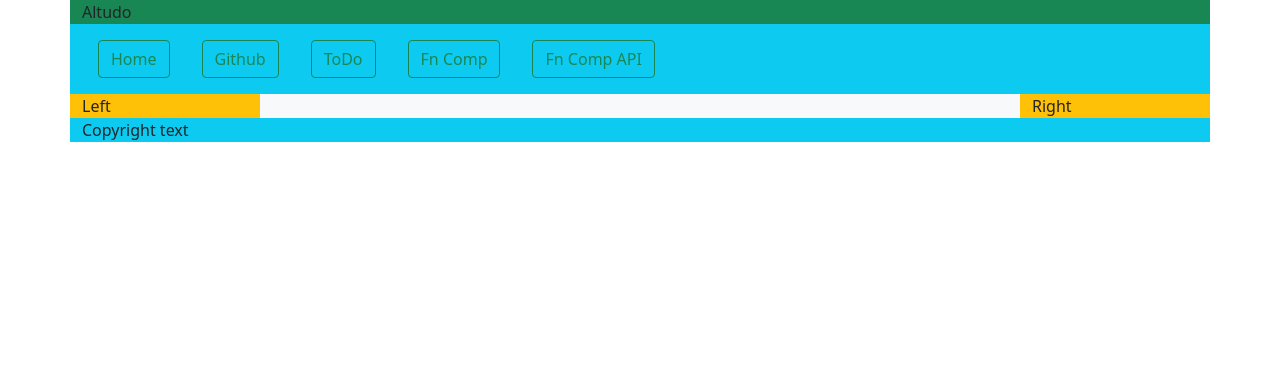
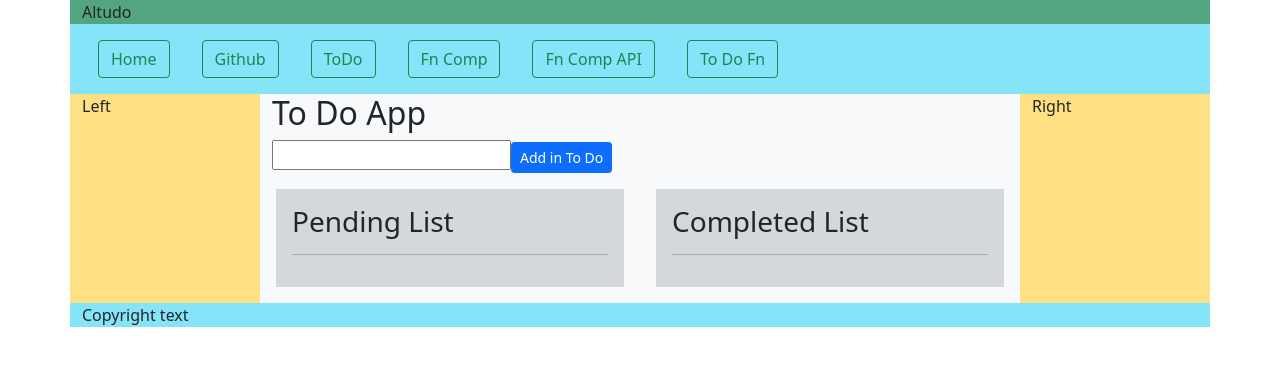
Before and after one commit to deepak104080/cetpa_react, a React (Create React App) app: page /todofn in a window 1280 px wide. Shown: the top 366 px of the page. Built offline with nearby package versions, Linux system fonts and the light colour scheme.

Commit message:
25th April 2022 - Session

```diff
--- a/package.json
+++ b/package.json
@@ -7,6 +7,7 @@
     "@testing-library/react": "^12.1.4",
     "@testing-library/user-event": "^13.5.0",
     "bootstrap": "^5.1.3",
+    "nanoid": "^3.3.3",
     "react": "^18.0.0",
     "react-bootstrap": "^2.3.0",
     "react-dom": "^18.0.0",
--- a/src/App.js
+++ b/src/App.js
@@ -12,6 +12,7 @@
 import FnComp from './FnComp';
 import FnCompAPI from './FnCompAPI';
 import GitHub from './GitHub';
+import ToDoFn from './ToDoFn';
 
 function App() {
 
@@ -24,7 +25,7 @@
 
         <MenuBar/>
         <div className='row'>
-            <div className='col-sm-12 col-lg-2 bg-warning'>Left</div>
+            <div className='col-sm-12 col-lg-2 bg-warning bg-opacity-50'>Left</div>
             <div className='col-sm-12 col-lg-8 bg-light'>
               <Routes>
                 <Route path='/' element = {<Home/>}/>
@@ -33,9 +34,10 @@
                 <Route path='/todo' element = {<ToDo/>}/>
                 <Route path='/fn' element = {<FnComp/>}/>
                 <Route path='/fnapi' element = {<FnCompAPI/>}/>
+                <Route path='/todofn' element = {<ToDoFn/>}/>
               </Routes>
             </div>
-            <div className='col-sm-12 col-lg-2 bg-warning'>Right</div>
+            <div className='col-sm-12 col-lg-2 bg-warning bg-opacity-50'>Right</div>
         </div>
 
         <Footer/>
--- /dev/null
+++ b/src/ToDoFn.js
@@ -0,0 +1,88 @@
+import React, { useEffect, useState } from 'react';
+import {nanoid} from 'nanoid';
+
+
+const ToDoFn = () => {
+    const [input_val, setInput] = useState('');
+    const [toDoList, setToDoList] = useState([]); // array of objects - id, todotext, status
+
+    const handleChange = (e) => {
+        setInput(e.target.value);
+    }
+    const handleClick = () => {
+        let temp = {
+            // id: parseInt(Math.random()*10000),
+            id: nanoid(),
+            todotext: input_val,
+            status: false
+        }
+        setToDoList([...toDoList, temp]);
+        setInput('');
+    }
+    const markDone = (id) => {
+        console.log('done marked...', id);
+        let temp = toDoList.map((item) => {
+            if(item.id === id) {
+                item.status = !item.status;
+            }
+            return item;
+        })
+        setToDoList(temp);
+    }
+    const markDelete = (id) => {
+        console.log('mark delete...', id);
+        let temp = toDoList.filter((item) => {
+            return item.id !== id
+        });
+        setToDoList(temp);
+    }
+    useEffect(() => {
+        console.log('input', input_val);
+        console.log('setToDo List', toDoList);
+    })
+    return(
+        <>
+            <h2>To Do App</h2>
+            <div className='row'>
+                <div className='col-12'>
+                    <input type="text" value={input_val} onChange={handleChange}/>
+                    <button className='btn btn-primary btn-sm' onClick={handleClick}>Add in To Do</button>
+                </div>
+            </div>
+            <div className='row'>
+                <div className='col-6 px-3 py-3'>
+                    <div className='bg-secondary bg-opacity-25 px-3 py-3'>
+                    <h3>Pending List</h3>
+                    <hr></hr>
+                        {toDoList && toDoList.map((item, index) => (
+                            !item.status && <>
+                            <div key={item.id} className="row">
+                                <span className="col-6" key={`altudo ${index}`}>{item.todotext}</span>
+                                <button className='col-2 btn btn-success btn-sm text-center' onClick={() => markDone(item.id)}>Done</button>
+                                <button className="col-2 btn btn-danger btn-sm text-center" onClick={() => markDelete(item.id)}>Delete</button>
+                            </div>
+                            </>
+                        ))}
+                    </div>
+                </div>
+                <div className='col-6 px-3 py-3'>
+                    <div className='bg-secondary bg-opacity-25 px-3 py-3'>
+                    <h3>Completed List</h3>
+                    <hr></hr>
+                        {toDoList && toDoList.map((item, index) => (
+                            item.status && <>
+                            <div key={item.id} className="row">
+                                <span className="col-6" key={`altudo ${index}`}>{item.todotext}</span>
+                                <button className='col-4 btn btn-success btn-sm text-center' onClick={() => markDone(item.id)}>Mark Not Done</button>
+                                <button className="col-2 btn btn-danger btn-sm text-center" onClick={() => markDelete(item.id)}>Delete</button>
+                            </div>
+                            </>
+                        ))}
+                    </div>
+                </div>
+            </div>
+        </>
+    )
+}
+
+export default ToDoFn;
--- a/src/common/Footer.js
+++ b/src/common/Footer.js
@@ -6,7 +6,7 @@
 
     return(
         <>
-            <div className='row bg-info'>
+            <div className='row bg-info bg-opacity-50'>
                 <div className='col-12'>
                     Copyright text
                 </div>
--- a/src/common/Header.js
+++ b/src/common/Header.js
@@ -6,7 +6,7 @@
 
     return(
         <>
-            <div className='row bg-success'>
+            <div className='row bg-success bg-opacity-75'>
                 <div className='col-12'>
                     Altudo
                 </div>
--- a/src/common/NavBar.js
+++ b/src/common/NavBar.js
@@ -15,7 +15,7 @@
 
 
 
-            <div className='row bg-info'>
+            <div className='row bg-info bg-opacity-50'>
                 <div className='col-12'>
 
 
@@ -25,6 +25,7 @@
                     <Nav.Link><Link to="/todo" className='btn btn-outline-success'>ToDo</Link></Nav.Link>
                     <Nav.Link><Link to="/fn" className='btn btn-outline-success'>Fn Comp</Link></Nav.Link>
                     <Nav.Link><Link to="/fnapi" className='btn btn-outline-success'>Fn Comp API</Link></Nav.Link>
+                    <Nav.Link><Link to="/todofn" className='btn btn-outline-success'>To Do Fn</Link></Nav.Link>
 
                     {/* <NavDropdown title="Dropdown" id="nav-dropdown" className='btn btn-outline-success'>
                         <NavDropdown.Item>-</NavDropdown.Item>
```
Also changed, not shown: 1 other file (tests, documents, lock files or other folders).
